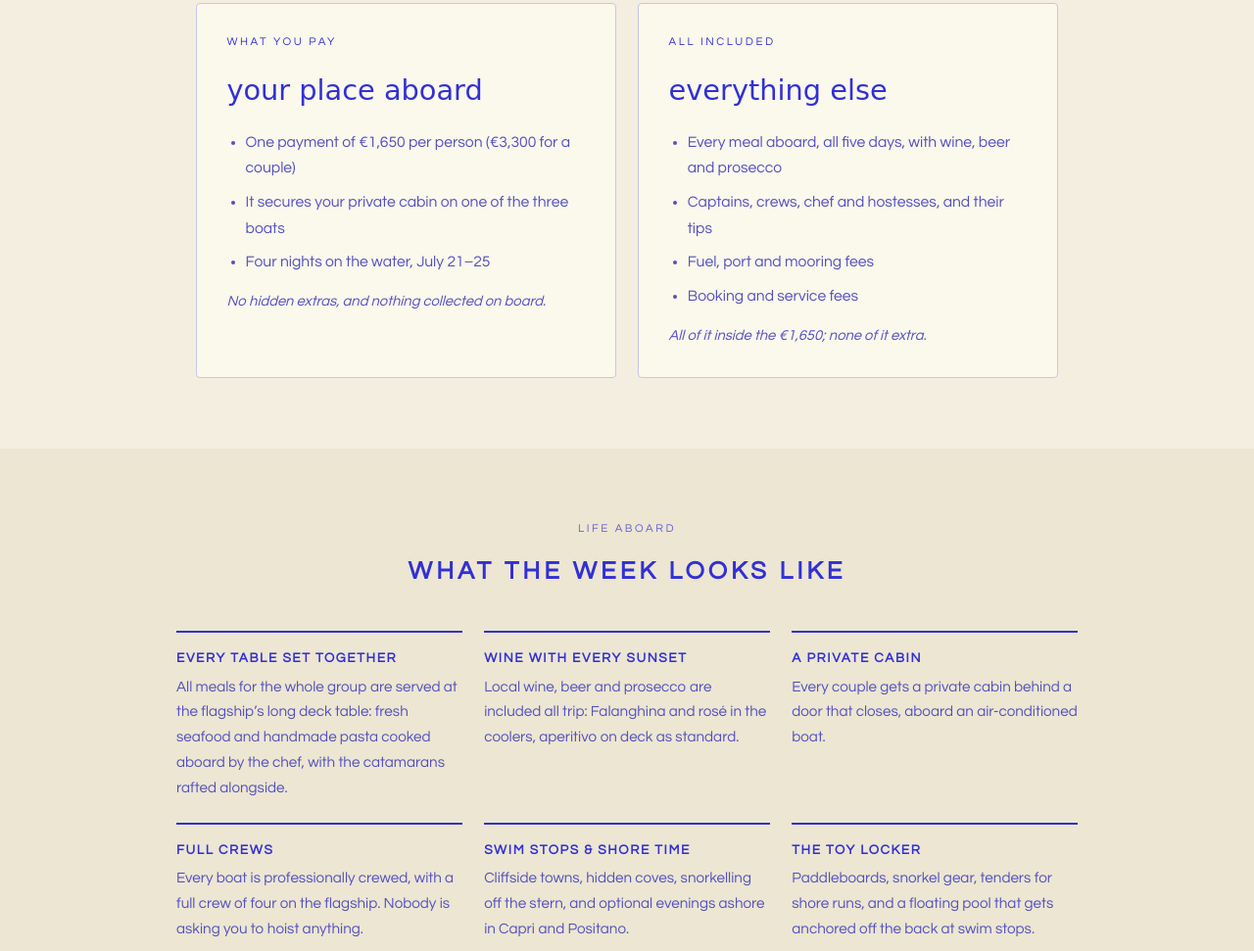
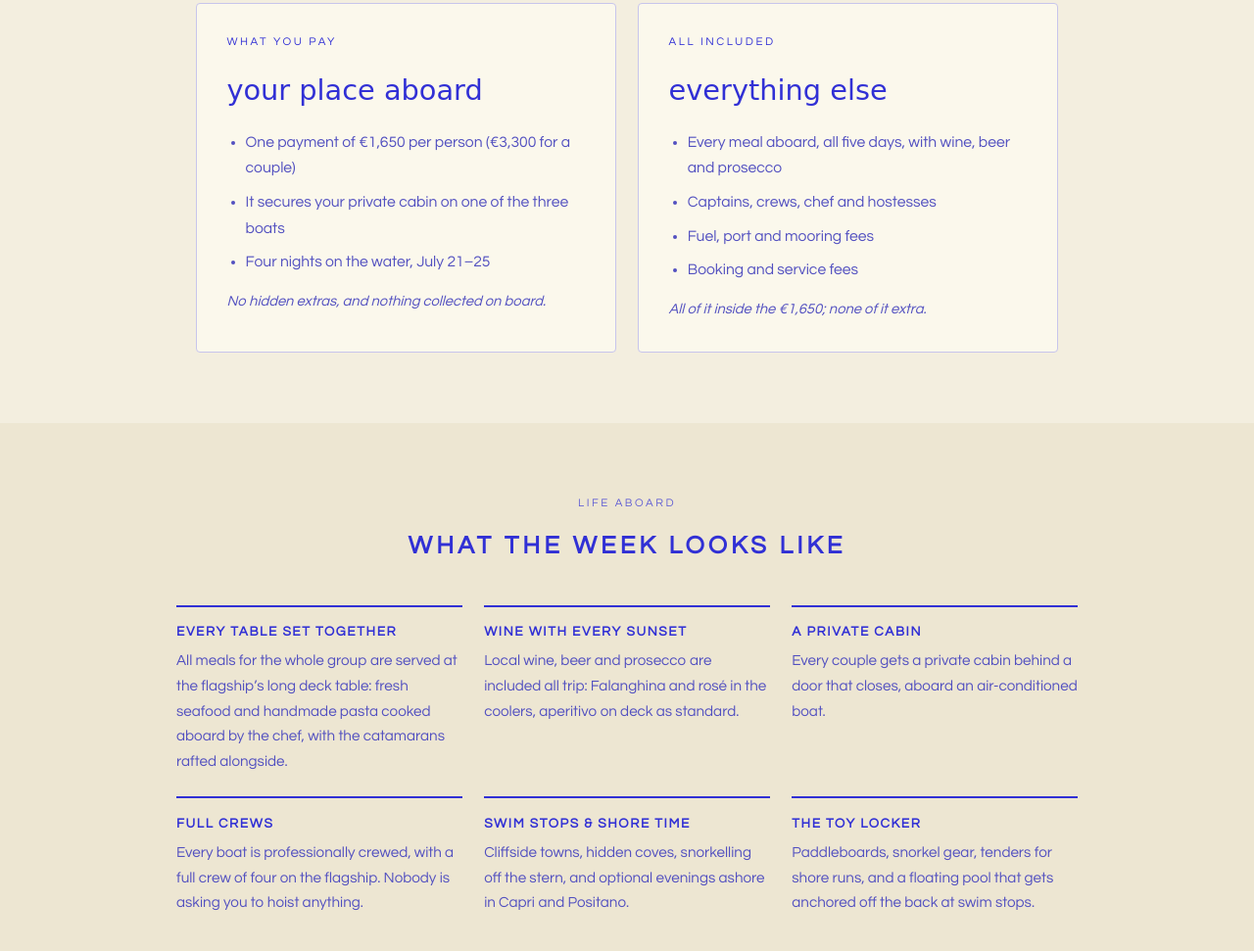
Before and after one commit to rz-blip/amy-robbie-wedding, a plain HTML site: page index.html in a window 1280 px wide. Shown: the part 4365-5336 px from the top of the page at 98% size. Drawn offline with Linux system fonts and the light colour scheme.

Commit message:
All-included: drop tips mention

```diff
--- a/index.html
+++ b/index.html
@@ -668,7 +668,7 @@
       <h3 class="script">everything else</h3>
       <ul>
         <li>Every meal aboard, all five days, with wine, beer and prosecco</li>
-        <li>Captains, crews, chef and hostesses, and their tips</li>
+        <li>Captains, crews, chef and hostesses</li>
         <li>Fuel, port and mooring fees</li>
         <li>Booking and service fees</li>
       </ul>
```
